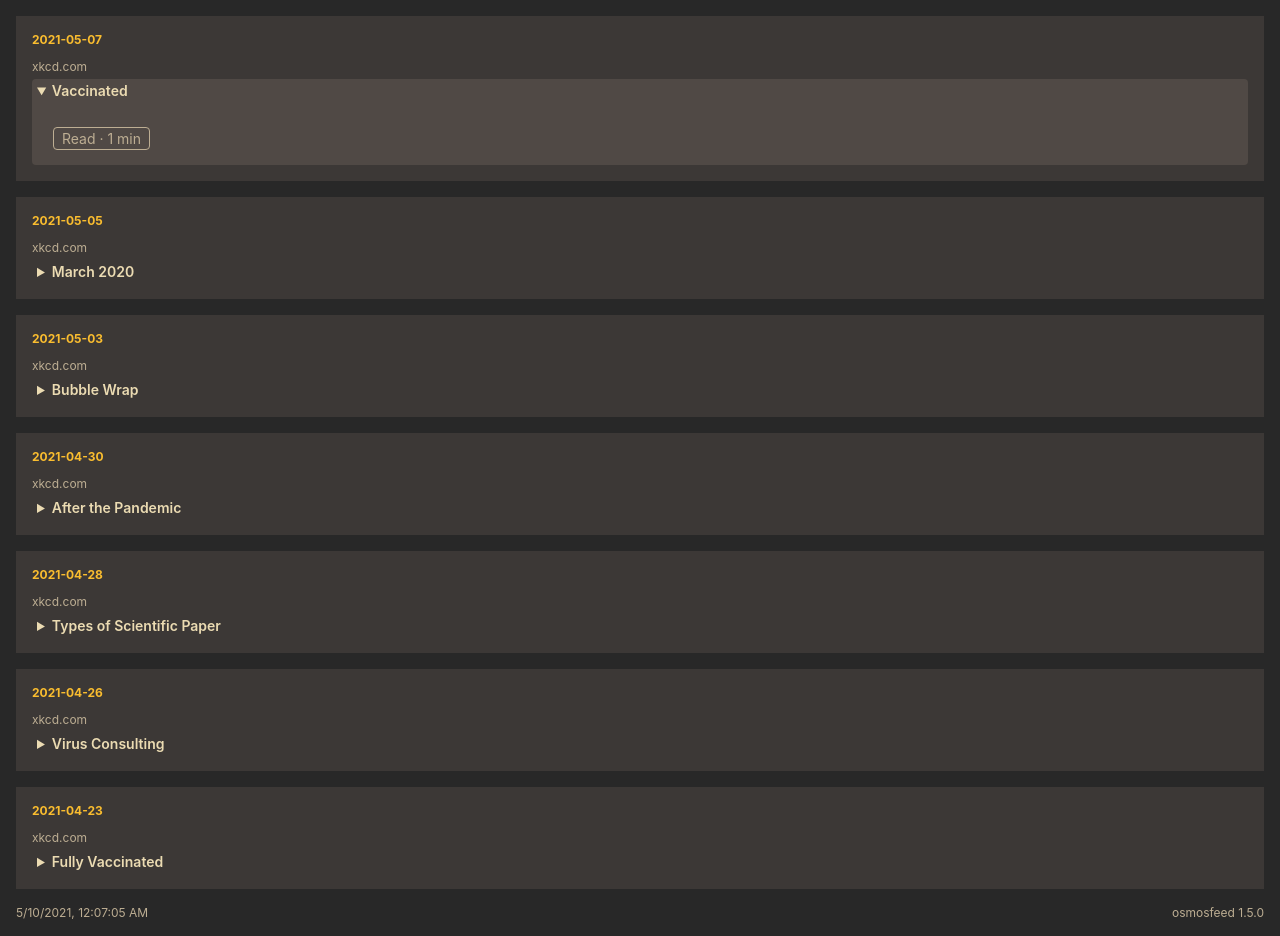
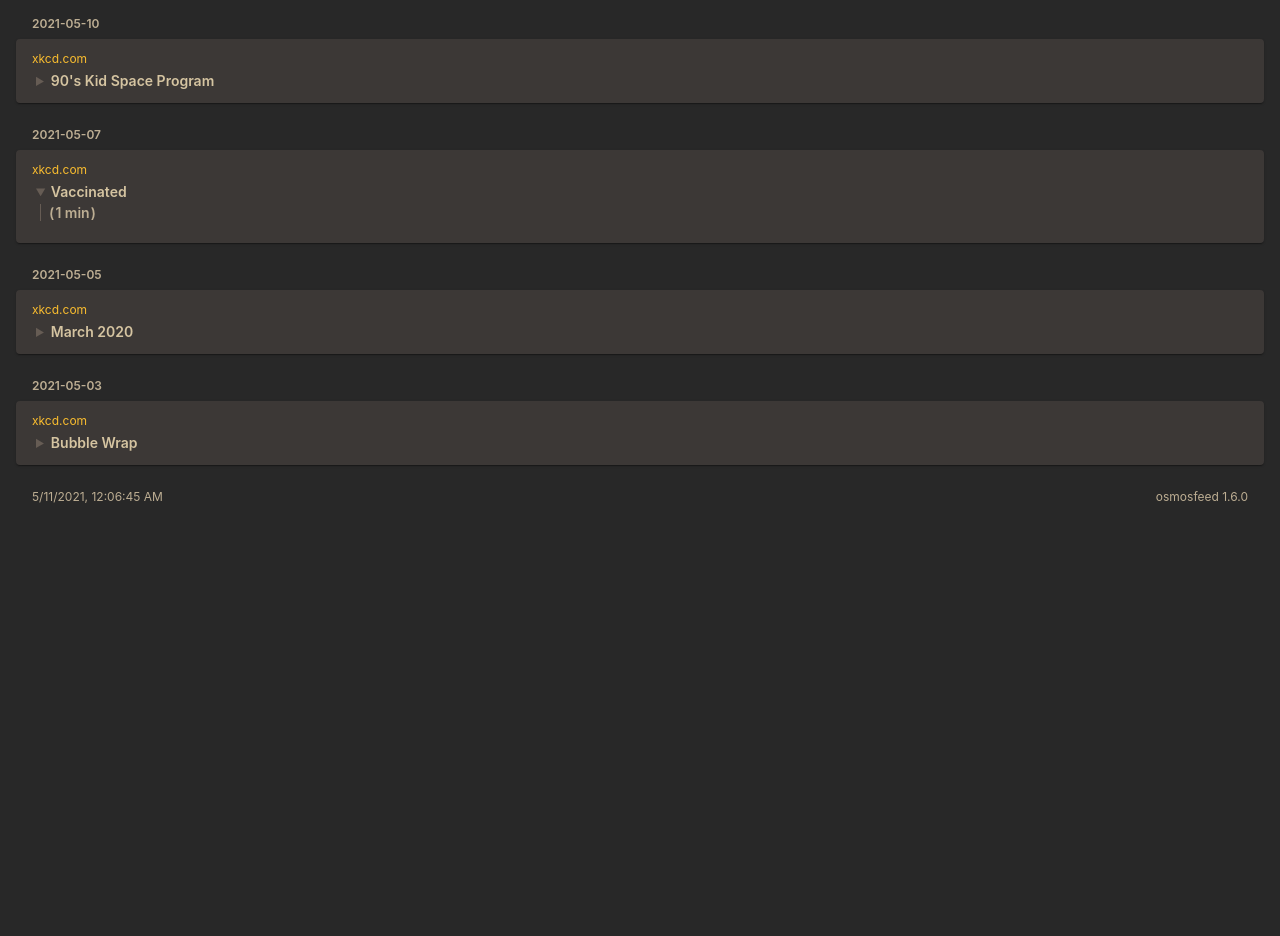
Before and after one commit to BlurryBat/BlurryFeed, a plain HTML site: page index.html in a window 1280 px wide. Both pictures are taken after a click on the heading "Vaccinated". After the commit the page ends 800 px from the top, so only its background shows below. Drawn offline with Linux system fonts and the light colour scheme.

Commit message:
deploy: bd47459a5e2436187651e1f4380c74dca56ee839

```diff
--- a/index.html
+++ b/index.html
@@ -14,148 +14,112 @@
   <body>
     <!-- %after-body-begin.html% -->
 
-    <section class="day-container">
-    <h2>2021-05-07</h2>
+    <section class="daily-content">
+      <h2 class="daily-heading"><time datatime="2021-05-10">2021-05-10</time></h2>
+      <ul class="sources card">
 
-        <h3>xkcd.com</h3>
+          <li class="source">
+            <h3 class="source-name"><a class="source-name__link" href="https://xkcd.com/">xkcd.com</a></h3>
             <section class="articles-per-source">
 
               <article>
-            <details>
-              <summary>Vaccinated</summary>
-              <div class="details-content">
-                <p></p>
-                <a href="https&#58;&#47;&#47;xkcd.com&#47;2460&#47;">Read · 1 min</a>
+                <details class="article-expander">
+                  <summary class="article-expander__title">90's Kid Space Program</summary>
+                  <a class="article-summary-link article-summary-box-outer" href="https&#58;&#47;&#47;xkcd.com&#47;2461&#47;">
+                    <div class="article-summary-box-inner">
+                      <span class="article-reading-time">(&#8202;1 min&#8202;)</span>
+                      <span></span>
                     </div>
+                  </a>
                 </details>
               </article>
             </section>
+          </li>
 
+      </ul>
     </section>
 
 
-    <section class="day-container">
-    <h2>2021-05-05</h2>
+    <section class="daily-content">
+      <h2 class="daily-heading"><time datatime="2021-05-07">2021-05-07</time></h2>
+      <ul class="sources card">
 
-        <h3>xkcd.com</h3>
+          <li class="source">
+            <h3 class="source-name"><a class="source-name__link" href="https://xkcd.com/">xkcd.com</a></h3>
             <section class="articles-per-source">
 
               <article>
-            <details>
-              <summary>March 2020</summary>
-              <div class="details-content">
-                <p></p>
-                <a href="https&#58;&#47;&#47;xkcd.com&#47;2459&#47;">Read · 1 min</a>
+                <details class="article-expander">
+                  <summary class="article-expander__title">Vaccinated</summary>
+                  <a class="article-summary-link article-summary-box-outer" href="https&#58;&#47;&#47;xkcd.com&#47;2460&#47;">
+                    <div class="article-summary-box-inner">
+                      <span class="article-reading-time">(&#8202;1 min&#8202;)</span>
+                      <span></span>
                     </div>
+                  </a>
                 </details>
               </article>
             </section>
+          </li>
 
+      </ul>
     </section>
 
 
-    <section class="day-container">
-    <h2>2021-05-03</h2>
+    <section class="daily-content">
+      <h2 class="daily-heading"><time datatime="2021-05-05">2021-05-05</time></h2>
+      <ul class="sources card">
 
-        <h3>xkcd.com</h3>
+          <li class="source">
+            <h3 class="source-name"><a class="source-name__link" href="https://xkcd.com/">xkcd.com</a></h3>
             <section class="articles-per-source">
 
               <article>
-            <details>
-              <summary>Bubble Wrap</summary>
-              <div class="details-content">
-                <p></p>
-                <a href="https&#58;&#47;&#47;xkcd.com&#47;2458&#47;">Read · 1 min</a>
+                <details class="article-expander">
+                  <summary class="article-expander__title">March 2020</summary>
+                  <a class="article-summary-link article-summary-box-outer" href="https&#58;&#47;&#47;xkcd.com&#47;2459&#47;">
+                    <div class="article-summary-box-inner">
+                      <span class="article-reading-time">(&#8202;1 min&#8202;)</span>
+                      <span></span>
                     </div>
+                  </a>
                 </details>
               </article>
             </section>
+          </li>
 
+      </ul>
     </section>
 
 
-    <section class="day-container">
-    <h2>2021-04-30</h2>
+    <section class="daily-content">
+      <h2 class="daily-heading"><time datatime="2021-05-03">2021-05-03</time></h2>
+      <ul class="sources card">
 
-        <h3>xkcd.com</h3>
+          <li class="source">
+            <h3 class="source-name"><a class="source-name__link" href="https://xkcd.com/">xkcd.com</a></h3>
             <section class="articles-per-source">
 
               <article>
-            <details>
-              <summary>After the Pandemic</summary>
-              <div class="details-content">
-                <p></p>
-                <a href="https&#58;&#47;&#47;xkcd.com&#47;2457&#47;">Read · 1 min</a>
+                <details class="article-expander">
+                  <summary class="article-expander__title">Bubble Wrap</summary>
+                  <a class="article-summary-link article-summary-box-outer" href="https&#58;&#47;&#47;xkcd.com&#47;2458&#47;">
+                    <div class="article-summary-box-inner">
+                      <span class="article-reading-time">(&#8202;1 min&#8202;)</span>
+                      <span></span>
                     </div>
+                  </a>
                 </details>
               </article>
             </section>
+          </li>
 
-    </section>
-
-
-    <section class="day-container">
-    <h2>2021-04-28</h2>
-
-        <h3>xkcd.com</h3>
-        <section class="articles-per-source">
-
-          <article>
-            <details>
-              <summary>Types of Scientific Paper</summary>
-              <div class="details-content">
-                <p></p>
-                <a href="https&#58;&#47;&#47;xkcd.com&#47;2456&#47;">Read · 1 min</a>
-              </div>
-            </details>
-          </article>
-        </section>
-
-    </section>
-
-
-    <section class="day-container">
-    <h2>2021-04-26</h2>
-
-        <h3>xkcd.com</h3>
-        <section class="articles-per-source">
-
-          <article>
-            <details>
-              <summary>Virus Consulting</summary>
-              <div class="details-content">
-                <p></p>
-                <a href="https&#58;&#47;&#47;xkcd.com&#47;2455&#47;">Read · 1 min</a>
-              </div>
-            </details>
-          </article>
-        </section>
-
-    </section>
-
-
-    <section class="day-container">
-    <h2>2021-04-23</h2>
-
-        <h3>xkcd.com</h3>
-        <section class="articles-per-source">
-
-          <article>
-            <details>
-              <summary>Fully Vaccinated</summary>
-              <div class="details-content">
-                <p></p>
-                <a href="https&#58;&#47;&#47;xkcd.com&#47;2454&#47;">Read · 1 min</a>
-              </div>
-            </details>
-          </article>
-        </section>
-
+      </ul>
     </section>
 
     <footer>
-      <time id="build-timestamp" datetime="2021-05-10T00:07:05.583Z">2021-05-10T00:07:05.583Z</time>
-      <span><a href="https://github.com/osmoscraft/osmosfeed">osmosfeed 1.5.0</a></span>
+      <time id="build-timestamp" datetime="2021-05-11T00:06:45.955Z">2021-05-11T00:06:45.955Z</time>
+      <span><a class="footer-link" href="https://github.com/osmoscraft/osmosfeed">osmosfeed 1.6.0</a></span>
     </footer>
 
     <script src="index.js"></script>
--- a/styles.css
+++ b/styles.css
@@ -1,6 +1,9 @@
 :root {
-  /* scheme: "Gruvbox dark, medium"
-  author: "Dawid Kurek (dawikur@gmail.com), morhetz (https://github.com/morhetz/gruvbox)" */
+  /**
+   * Palette
+   * Gruvbox dark, medium
+   * Dawid Kurek (dawikur@gmail.com), morhetz (https://github.com/morhetz/gruvbox)
+   */
   --base00: #282828; /* ---- */
   --base01: #3c3836; /* --- */
   --base02: #504945; /* -- */
@@ -17,101 +20,175 @@
   --base0D: #83a598; /* blue */
   --base0E: #d3869b; /* purple */
   --base0F: #d65d0e; /* brown */
+
+  /**
+   * Typograph
+   */
+  --font-family-default: -apple-system, BlinkMacSystemFont, "Segoe UI", Roboto, Oxygen-Sans, Ubuntu, Cantarell,
+    "Helvetica Neue", sans-serif;
+  --font-size-scaler: 62.5%; /* 1rem = 10px */
+  --font-size-m: 1.4rem;
+  --font-size-s: 1.2rem;
+
+  /**
+   * Components
+   */
+  --body-color: var(--base04);
+  --body-bg: var(--base00);
+
+  --daily-heading-color: var(--base04);
+
+  --source-name-color: var(--base0A);
+  --source-name-hover-color: var(--base0A);
+
+  --article-title-color: var(--base05);
+  --article-title-hover-color: var(--base07);
+  --article-summary-color: var(--base04);
+  --article-summary-hover-color: var(--base07);
+
+  --accordion-content-rail-color: var(--base03);
+  --accordion-content-hover-rail-color: var(--base04);
+  --accordion-title-marker-color: var(--base03);
+  --accordion-title-hover-marker-color: var(--base04);
+
+  --card-shadow: 0px 2px 1px -1px rgb(0 0 0 / 20%), 0px 1px 1px 0px rgb(0 0 0 / 14%), 0px 1px 3px 0px rgb(0 0 0 / 12%);
+  --card-bg: var(--base01);
+  --card-radius: 4px;
+
+  --footer-color: var(--base04);
+  --footer-link-hover-color: var(--base07);
+}
+
+/**
+ * Internals below
+ *
+ * If you can't create a specific look and feel with the configuration above,
+ * you might have reached the customization limit of the template.
+ *
+ * Options:
+ * 1. File an issue with the template.
+ * 2. Target specific elements and write your own CSS. A future change in HTML may break your style.
+ * 3. (Coming soon...) Write your own template with Template Extensibility API.
+ */
+html {
+  font-size: var(--font-size-scaler);
 }
 
 body {
-  background-color: var(--base00);
-  font-family: -apple-system, BlinkMacSystemFont, "Segoe UI", Roboto, Oxygen-Sans, Ubuntu, Cantarell, "Helvetica Neue",
-    sans-serif;
-  color: var(--base06);
+  background-color: var(--body-bg);
+  font-family: var(--font-family-default);
+  color: var(--body-color);
   margin: 0;
+  gap: 24px;
   padding: 16px;
+  display: grid;
 }
 
 :not(:focus-visible) {
   outline: none;
 }
 
-.day-container {
-  padding: 16px 16px 16px 16px;
-  background: var(--base01);
-  margin-bottom: 16px;
+.card {
+  border-radius: var(--card-radius);
+  box-shadow: var(--card-shadow);
+  background: var(--card-bg);
 }
 
-h2 {
-  font-size: 12px;
+.sources {
+  padding: 12px 16px;
+  list-style: none;
   margin: 0;
-  color: var(--base0A);
+  display: grid;
+  gap: 16px;
 }
 
-h3 {
-  color: var(--base04);
-  font-size: 12px;
-  line-height: 16px;
-  font-weight: 400;
-  margin: 12px 0px 4px;
+.daily-heading {
+  font-size: var(--font-size-s);
+  font-weight: 600;
+  margin: 0 0 8px 0;
+  padding-left: 16px;
+  color: var(--daily-heading-color);
 }
 
-p {
+.source {
+  display: grid;
+  gap: 4px;
+}
+
+.source-name {
+  font-size: var(--font-size-s);
+  font-weight: 400;
   margin: 0;
 }
+.source-name__link {
+  color: var(--source-name-color);
+  text-decoration: none;
+}
+.source-name__link:hover {
+  color: var(--source-name-hover-color);
+  text-decoration: underline;
+}
 
-summary {
+.article-expander {
+  padding: 2px 4px;
+  border-radius: 4px;
+}
+
+.article-expander__title {
+  color: var(--article-title-color);
+  font-size: var(--font-size-m);
+  font-weight: 600;
+}
+.article-expander__title:hover {
+  cursor: pointer;
+  color: var(--article-title-hover-color);
+}
+.article-expander__title::marker {
+  color: var(--accordion-title-marker-color);
+}
+.article-expander__title:hover::marker {
+  color: var(--accordion-title-hover-marker-color);
+}
+
+.article-summary-link {
+  color: var(--article-summary-color);
+  font-size: var(--font-size-m);
+  text-decoration: none;
+}
+
+.article-summary-link:hover {
+  color: var(--article-summary-hover-color);
+  --accordion-content-rail-color: var(--accordion-content-hover-rail-color);
+}
+
+.article-summary-box-outer {
+  display: block;
+  padding: 4px 8px 8px 4px;
+}
+
+.article-summary-box-inner {
+  padding-left: 8px;
+  border-left: 1px solid var(--accordion-content-rail-color);
+}
+
+.article-reading-time {
   font-weight: 600;
 }
 
-summary:hover {
-  text-decoration: underline;
-  cursor: pointer;
-  color: var(--base0D);
-}
-
-details {
-  --border-color: transparent;
-
-  padding: 2px 4px;
-  font-size: 14px;
-  border: 1px solid var(--border-color);
-  border-radius: 4px;
-}
-details[open] {
-  background-color: var(--base02);
-}
-.details-content {
-  display: grid;
-  padding: 12px 16px;
-  gap: 16px;
-}
-
-details a {
-  font-size: 14px;
-  text-decoration: none;
-  border: 1px solid var(--base04);
-  color: var(--base04);
-  display: inline-block;
-  padding: 2px 8px;
-  border-radius: 4px;
-  justify-self: start;
-}
-
-details a:hover {
-  background-color: var(--base0D);
-  border-color: var(--base0D);
-  color: var(--base01);
-}
-
 footer {
-  color: var(--base04);
-  font-size: 12px;
+  color: var(--footer-color);
+  font-size: var(--font-size-s);
   display: flex;
+  padding: 0 16px;
   justify-content: space-between;
 }
 
-footer a {
-  color: inherit;
+.footer-link {
+  color: var(--footer-link-text);
   text-decoration: none;
 }
 
-footer a:hover {
-  color: var(--base0D);
+.footer-link:hover {
+  color: var(--footer-link-hover-color);
+  text-decoration: underline;
 }
```
Also changed, not shown: cache.json (+19 -44 lines), 1 other file. Lines whose indentation alone changed are shown as unchanged.
